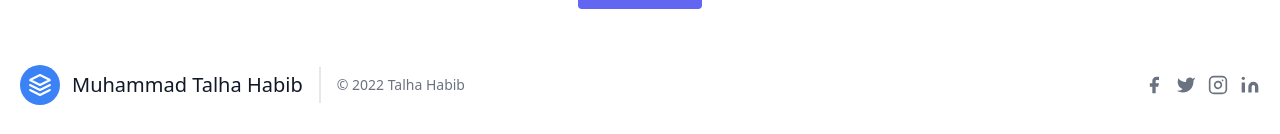
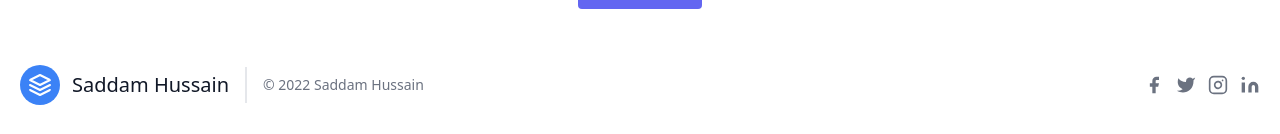
Before and after one commit to SHnice/DogCatProject-Frontend, a React (Create React App) app: page / in a window 1280 px wide. Shown: the part 720-854 px from the top of the page. Built offline with nearby package versions, Linux system fonts and the light colour scheme.

Commit message:
Update Footer.js

```diff
--- a/src/Footer.js
+++ b/src/Footer.js
@@ -9,9 +9,9 @@ export default function Footer() {
       <svg xmlns="http://www.w3.org/2000/svg" fill="none" stroke="currentColor" strokeLinecap="round" strokeLinejoin="round" strokeWidth="2" className="w-10 h-10 text-white p-2 bg-blue-500 rounded-full" viewBox="0 0 24 24">
         <path d="M12 2L2 7l10 5 10-5-10-5zM2 17l10 5 10-5M2 12l10 5 10-5"></path>
       </svg>
-      <span className="ml-3 text-xl">Muhammad Talha Habib</span>
+      <span className="ml-3 text-xl">Saddam Hussain</span>
     </a>
-    <p className="text-sm text-gray-500 sm:ml-4 sm:pl-4 sm:border-l-2 sm:border-gray-200 sm:py-2 sm:mt-0 mt-4">© 2022 Talha Habib
+    <p className="text-sm text-gray-500 sm:ml-4 sm:pl-4 sm:border-l-2 sm:border-gray-200 sm:py-2 sm:mt-0 mt-4">© 2022 Saddam Hussain
     </p>
     <span className="inline-flex sm:ml-auto sm:mt-0 mt-4 justify-center sm:justify-start">
       <a className="text-gray-500" href='/'>
```
